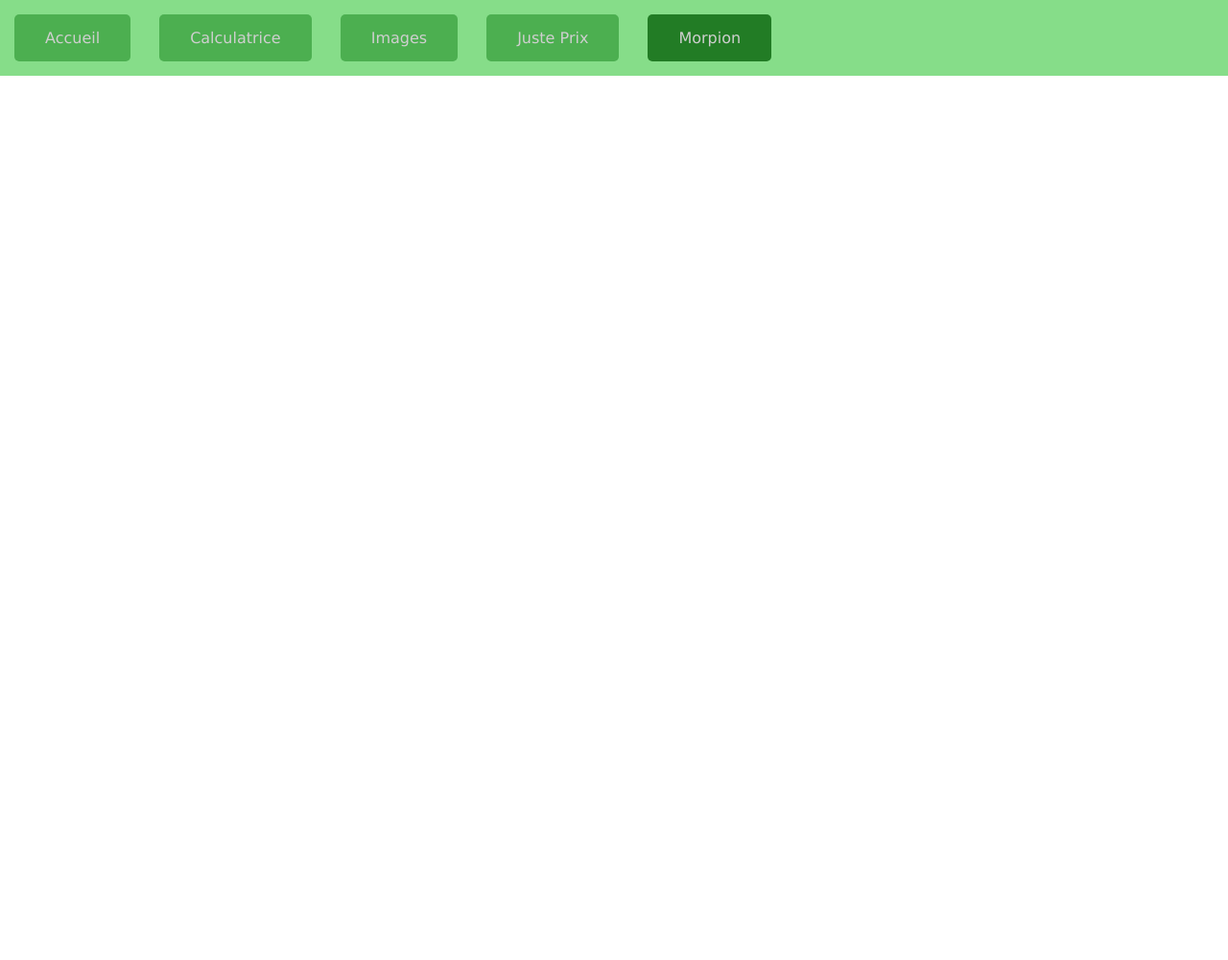
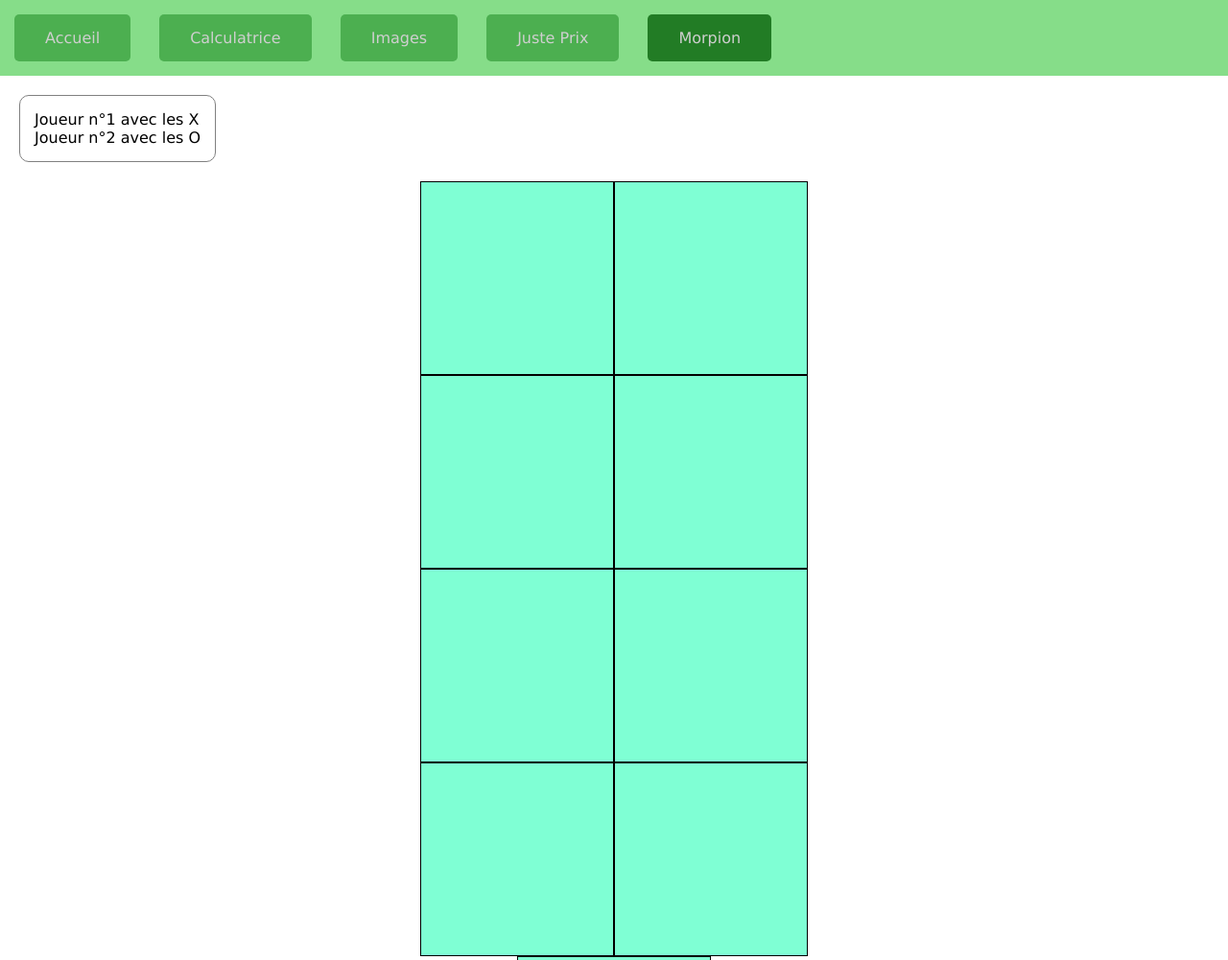
Before and after one commit to Stormald/AlternanceJavaScript, a plain HTML site: page pages/morpion.html in a window 1280 px wide. Shown: the top 1001 px of the page at 96% size. Before the commit the page ends 800 px from the top, so only its background shows below. Drawn offline with Linux system fonts and the light colour scheme.

Commit message:
Ajout de début de travail sur le morpion

```diff
--- a/pages/morpion.html
+++ b/pages/morpion.html
@@ -23,3 +23,20 @@
 
         <a href="./morpion.html" class="button" id="current">Morpion</a>
     </div>
+    <aside>
+        <label for="joueur">Joueur n°1 avec les X</label><br>
+        <label for="joueur">Joueur n°2 avec les O</label>
+    </aside>
+    <div class="grid-flex">
+        <div class="cellule" id="1-one"><span></span></div>
+        <div class="cellule" id="1-two"><span></span></div>
+        <div class="cellule" id="1-three"><span></span></div>
+        <div class="cellule" id="2-one"><span></span></div>
+        <div class="cellule" id="2-two"><span></span></div>
+        <div class="cellule" id="2-three"><span></span></div>
+        <div class="cellule" id="3-one"><span></span></div>
+        <div class="cellule" id="3-two"><span></span></div>
+        <div class="cellule" id="3-three"><span></span></div>
+      </div>
+</body>
+</html>
--- a/scripts/calculatrice.js
+++ b/scripts/calculatrice.js
@@ -1,13 +1,13 @@
 let ajouterChiffre = (num) =>{
     let calcul = document.querySelector("#calcul");
     calcul.value+=num;
-    console.log(num);
+    //console.log(num);
 }
 
 let ajouterOperateur = (ope) =>{
     let calcul = document.querySelector("#calcul");
     calcul.value+=ope;
-    console.log(ope);
+    //console.log(ope);
 }
 
 let calculer = (calcul) =>{
--- a/styles/morpion.css
+++ b/styles/morpion.css
@@ -0,0 +1,28 @@
+.grid-flex{
+    display: flex;
+    flex-flow: row wrap;
+    margin-left: 30%;
+    margin-right: 30%;
+    justify-content: center;
+}
+
+.cellule{
+    width:200px;
+    height:200px;
+    background-color: aquamarine;
+    border: 1px solid;
+}
+
+.cellule > span{
+    display: block;
+    text-align: center;
+    content:"X";
+}
+
+aside{
+    margin: 20px;
+    padding: 15px;
+    border: 1px solid gray;
+    border-radius: 10px;
+    display: inline-block;
+}
```
